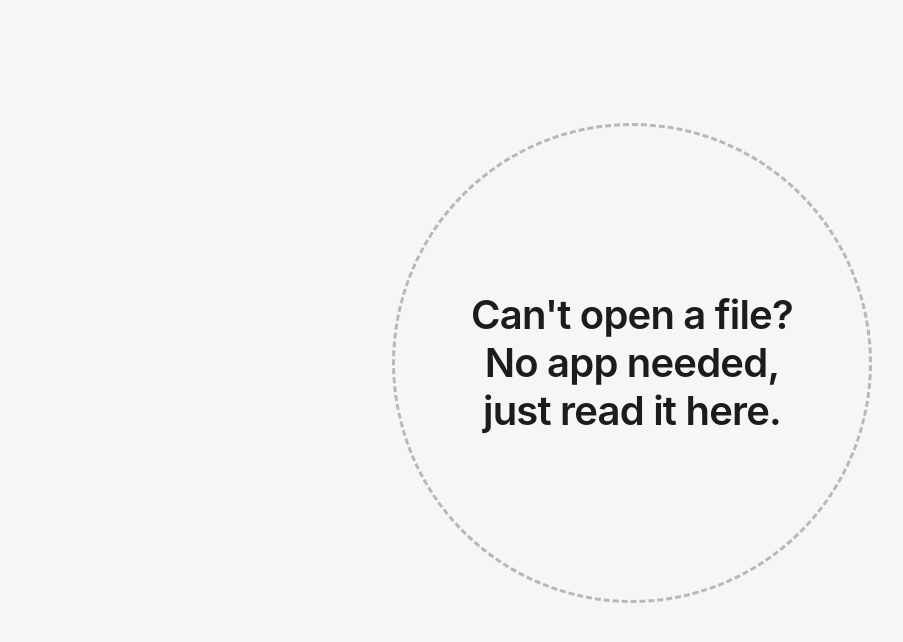
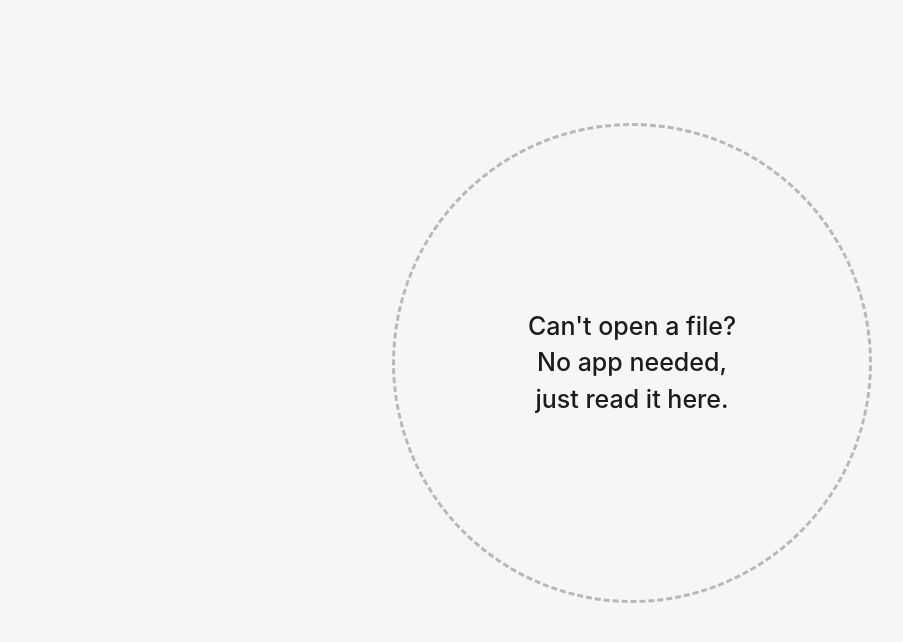
Before and after one commit to HaosenGit1/formatreader, a website built with Vite: page index.html in a window 1280 px wide. Shown: the part 62-704 px from the top of the page, without its empty margins (8-911 px from the left). Built offline with nearby package versions, Linux system fonts and the light colour scheme.

Commit message:
Front page circle: smaller, lighter text with natural line breaks
Co-Authored-By: Claude Opus 5.5 <noreply@anthropic.com>

```diff
--- a/src/core/shell.ts
+++ b/src/core/shell.ts
@@ -16,7 +16,8 @@ import { assertUniqueIds, pickViewer, withTrials } from './registry';
 import type { OpenContext, OpenedView, ViewerEntry, ViewerModule } from './viewer';
 
 const s = strings({
-  readAny: { en: "Can't open a file? No app needed, just read it here.", zh: '打不开文件？无需安装软件，在这里直接读。' },
+  // Line breaks at the natural phrase boundaries (same on every screen size).
+  readAny: { en: "Can't open a file?\nNo app needed,\njust read it here.", zh: '打不开文件？\n无需安装软件，\n在这里直接读。' },
   openAnother: { en: 'Open another', zh: '换个文件' },
   fullscreen: { en: 'Full screen', zh: '全屏' },
   exitFullscreen: { en: 'Exit full screen', zh: '退出全屏' },
--- a/src/style.css
+++ b/src/style.css
@@ -590,3 +590,18 @@ select {
   text-align: center;
   text-wrap: balance;
 }
+
+/* Circle sentence: smaller and lighter so it reads as a natural sentence
+   with comfortable space inside the circle. */
+.circle-text {
+  max-width: 68%;
+  font-size: clamp(16px, 3.3vmin, 25px);
+  font-weight: 500;
+  letter-spacing: 0;
+  line-height: 1.45;
+}
+
+.circle-text {
+  max-width: 76%;
+  white-space: pre-line; /* honour the break after the question */
+}
```
